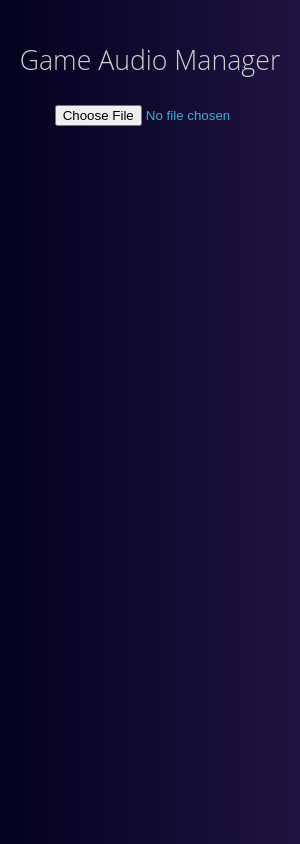
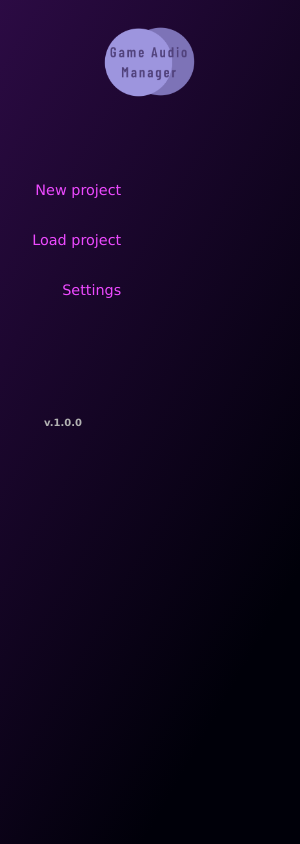
Before and after one commit to SoundsLikeJonny/Game-Audio-Directory-Manager, an Electron app: page electron_app/index.html in a window 300 px wide. Drawn offline with Linux system fonts and the light colour scheme.

Commit message:
Updated css

```diff
--- a/electron_app/index.html
+++ b/electron_app/index.html
@@ -1,28 +1,41 @@
 <!DOCTYPE html>
 <html>
+
 <head>
   <meta charset="UTF-8">
   <title>Dir Manager</title>
   <link rel="stylesheet" type="text/css" href="style.css">
 </head>
 
+
+<body style="-webkit-app-region: drag">
+  <main class="container" id="content-wrap">
+    <div class="container2">
+      <div class="center">
+        <img class="one" src="./img/Game Audio Manager.png" />
+        <h4></h4>
+      </div>
+    </div>
     <div class="container">
       <div class="center">
-
-         <h1>Game Audio Manager</h1>
-
-      </div>
+        <h3 class="button">New project</h3>
       </div>
     </div>
 
-    <body style="-webkit-app-region: drag">
-      <main class="content-wraper" id="content-wraper">
-        <div class="content-blk">
+    <div class="container">
+      <div class="center">
+        <h3 class="button">Load project</h3>
+      </div>
+    </div>
 
+    <div class="container">
+      <div class="center">
+        <h3 class="button">Settings</h3>
 
+      </div>
 
-
+    </div>
+    <h5>v.1.0.0</h5>
   </main>
-      <input type="file" ></input>
 </body>
 </html>
--- a/electron_app/main.js
+++ b/electron_app/main.js
@@ -11,13 +11,9 @@ function createWindow () {
       alwaysOnTop: true,
       darkTheme:true,
       movable:true
-
     })
 
     window.loadFile('index.html')
-    //window.setFullScreen(true);
-    //window.File.open()
-
 
 
     var python = require('child_process').spawn('python', ['./py/hello.py']);
--- a/electron_app/style.css
+++ b/electron_app/style.css
@@ -1,41 +1,71 @@
-@charset 'UTF-8';
-@font-face{font-family:'FontAwesome';src:url('font/fontawesome-webfont.eot?v=4.0.1');src:url('font/fontawesome-webfont.eot?#iefix&v=4.0.1') format('embedded-opentype'),url('font/fontawesome-webfont.woff?v=4.0.1') format('woff'),url('font/fontawesome-webfont.ttf?v=4.0.1') format('truetype'),url('font/fontawesome-webfont.svg?v=4.0.1#fontawesomeregular') format('svg');font-weight:normal;font-style:normal}
 
-/*
-	MegaCorp by TEMPLATED
-    templated.co @templatedco
-    Released for free under the Creative Commons Attribution 3.0 license (templated.co/license)
-*/
+html {
+	height: 100%;
+}
+
 
 body
 {
 	margin: 1;
-	padding: 2em;
+	padding: 3em;
 	line-height: 2em;
-	font-family: 'Open Sans', sans-serif;
-	font-size: 10pt;
-	color: #3caedb;
+	font-family: Verdana, Geneva, Tahoma, sans-serif;
+	font-size: 9pt;
+	color: #ffffff;
 }
 
 
 body, #skel-panels-pageWrapper
 {
-	background: rgb(2,0,36);
 	background: no-repeat;
-	background: linear-gradient(90deg, rgb(3, 1, 31) 0%, rgb(117, 78, 168) 410%);
+	background: linear-gradient(300deg, rgb(0, 0, 9) 20%, rgb(153, 37, 215) 300%);
 }
 
+img.one {
+	max-width: 100%;
+	width: 100%;
+	object-fit: contain;
+  }
+
+
+
 h1, h2, h3 {
-	margin: 1fr;
+	margin: 0fr;
 	padding: 0mm;
 	font-weight: 100;
-	color: #CFCFCF;
+	color: #ffffff;
+	padding-top: 0em;
 }
 
 h2
 {
-	letter-spacing: -1px;
-	font-size: 2.00em;
+	letter-spacing: 2px;
+	font-size: 1.00em;
+	color: #ffffff;
+}
+
+h3
+{
+	color: #ffffff;
+}
+
+h4
+{
+	margin: 0fr;
+	padding: 0mm;
+	font-weight: 100;
+	color: #ffffff;
+	padding-top: 0em;
+}
+
+h5 {
+	position: static;
+	bottom: 1;
+	width: 100%;
+
+	color: #b2b2b2;
+	font-size: x-small;
+
   }
 
 p, ol, ul
@@ -68,6 +98,14 @@ a:hover
 	position: relative;
   }
 
+.container2{
+height: 200px;
+width: 200px;
+position: relative;
+left: 50%;
+transform: translate(-50%, -35%);
+}
+
 .center {
 margin: 0;
 position: absolute;
@@ -78,7 +116,8 @@ a:hover
 white-space: nowrap;
 }
 
-  input[type=file] {
+  input[type=file]
+  {
 	width: 100%;
 	padding: 12px 20px;
 	margin: 8px 0;
@@ -97,36 +136,40 @@ a:hover
 
 /* Buttons Style 1 */
 
-
 	.button
 	{
 		position: relative;
 		display: inline-block;
-		background: midnightblue;
-		padding: 0.3em 2em;
-		border-radius: 4px;
+		background-color: inherit;
+		border: none;
+		padding: 1em 2em;
+		border-radius: 1px;
 		text-decoration: none;
+		cursor: pointer;
+		display: inline-block;
 		font-size: 1.2em;
-		font-weight: 300;
-		color: #FFF !important;
-		-moz-transition: color 0.01s ease-in-out, background-color 0.01s ease-in-out;
-		-webkit-transition: color 0.01s ease-in-out, background-color 0.01s ease-in-out;
-		-o-transition: color 0.01s ease-in-out, background-color 0.01s ease-in-out;
-		-ms-transition: color 0.01s ease-in-out, background-color 0.01s ease-in-out;
-		transition: color 0.01s ease-in-out, background-color 0.01s ease-in-out;
+		font-weight: 200;
+		color: #ed4aff !important;
+		-moz-transition: color 0.1s ease-in-out, background-color 0.1s ease-in-out;
+		-webkit-transition: color 0.1s ease-in-out, background-color 0.1s ease-in-out;
+		-o-transition: color 0.1s ease-in-out, background-color 0.1s ease-in-out;
+		-ms-transition: color 0.1s ease-in-out, background-color 0.01s5s ease-in-out;
+		transition: color 0.1s ease-in-out, background-color 0.1s ease-in-out;
 		text-align: center;
+		transform: translate(-50%, -150%);
 		-webkit-app-region: no-drag;
 	}
 
 	.button:hover
 	{
-		background: #6b8c9e;
-		color: #FFF !important;
+		background: #6b8c9e84;
+		color: rgb(248, 183, 255) !important;
+		-webkit-transition: color 0.1s ease-in-out, background-color 0.1s ease-in-out;
 	}
 
 	.button-alt
 	{
-		padding: 0.9em 2em;
+		padding: 0.9em 1em;
 		font-size: 1.5em;
 	}
 
@@ -836,7 +879,20 @@ a:hover
 	#page
 	{
 		padding: 5em 0em 3em 0em;
+		padding-bottom: 2.5rem;
 	}
+
+	#page-container {
+		position: relative;
+		min-height: 100vh;
+	  }
+
+	  #content-wrap {
+		height: 100%;
+		padding-bottom: 2.5em;
+	  }
+
+
 
 /* Content */
 
@@ -927,8 +983,6 @@ a:hover
 	}
 
 
-
-
 /* Copyright */
 
 	#copyright
```
Also changed, not shown: electron_app/package.json (+4 -3 lines), electron_app/img/Game Audio Manager.png (added), 6 other files. Lines whose indentation alone changed are shown as unchanged.
